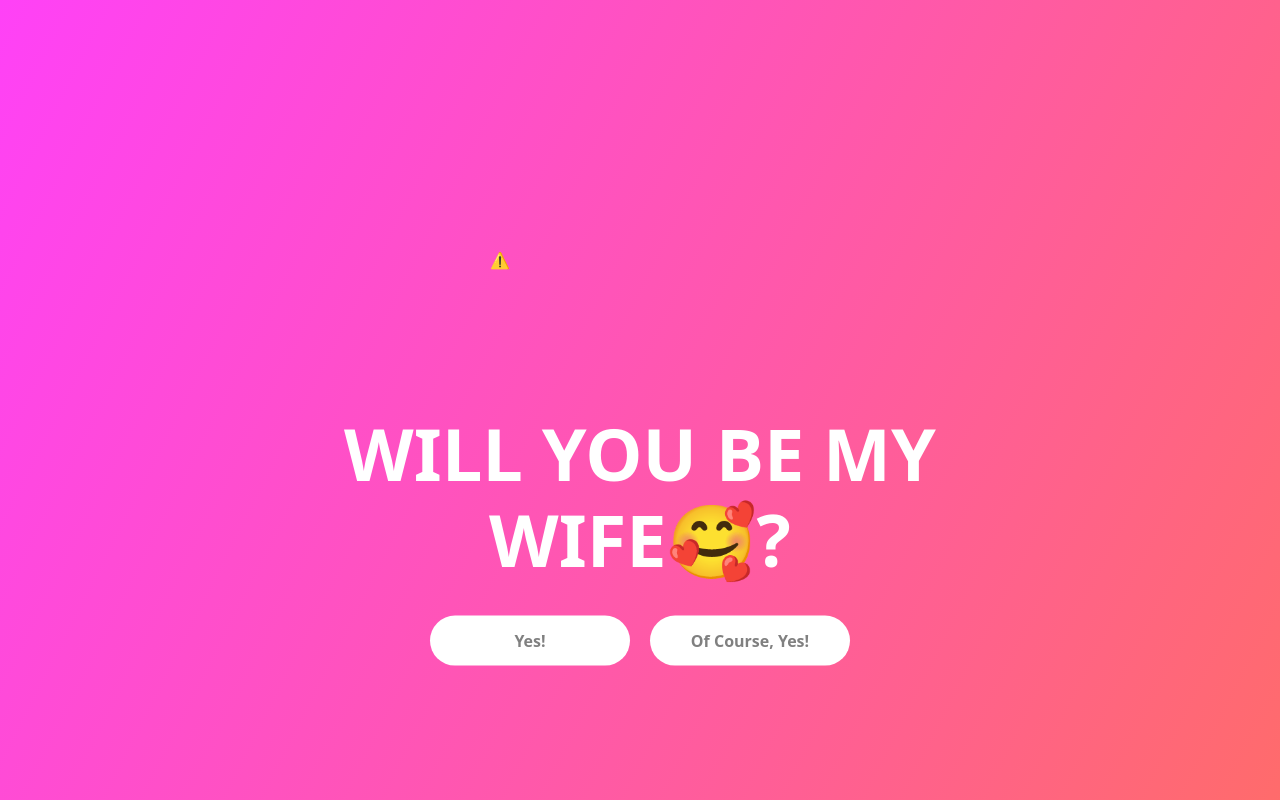
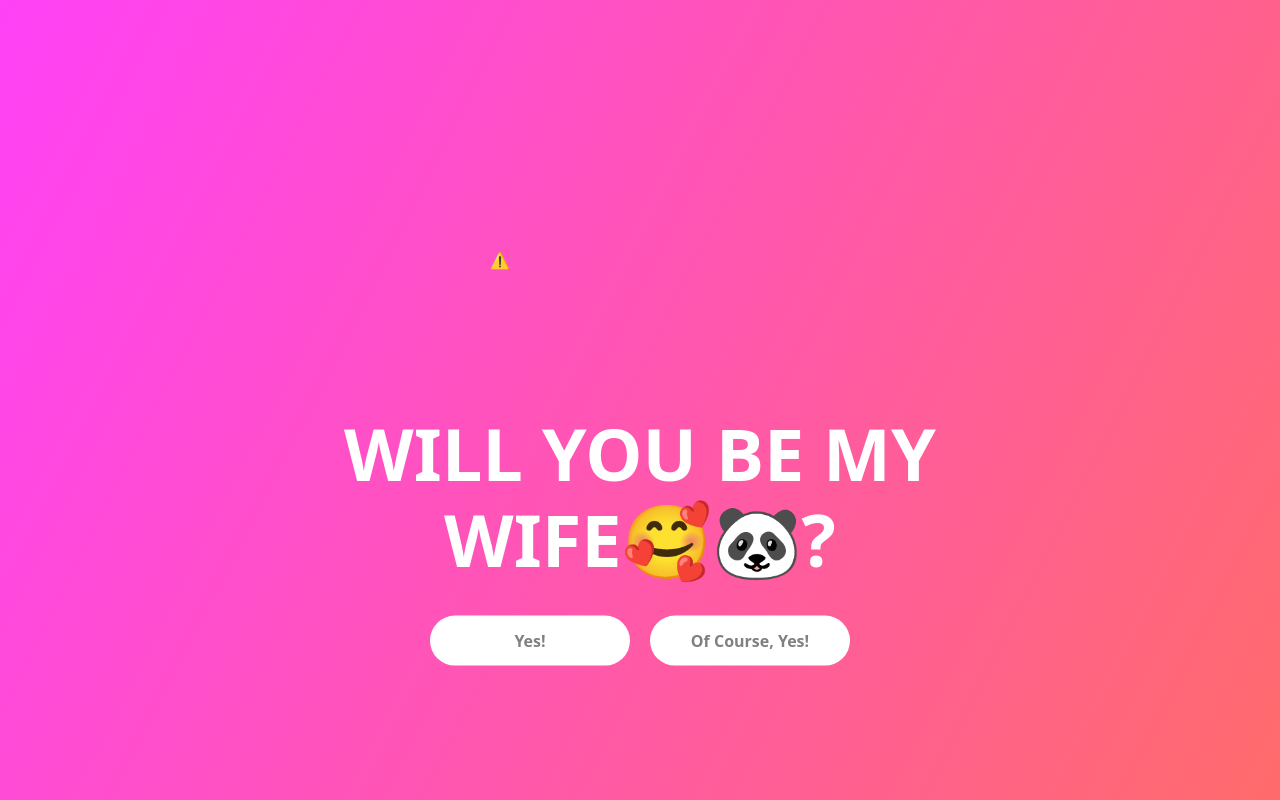
Before and after one commit to prashantsingh81/panda2, a plain HTML site: page index.html in a window 1280 px wide. Drawn offline with nearby package versions, Linux system fonts and the light colour scheme; no server answers.

Commit message:
Update index.html

```diff
--- a/index.html
+++ b/index.html
@@ -18,7 +18,7 @@
             <div class="d-flex justify-content-center">
                 <lottie-player src="https://assets10.lottiefiles.com/private_files/lf30_mywfoph1.json"  background="transparent"  speed="1"  style="width: 300px; height: 300px;"  loop  autoplay></lottie-player>
             </div>
-                <h1>Will you be my Wife🥰?</h1>
+                <h1>Will you be my Wife🥰🐼?</h1>
             <div class="d-flex justify-content-center">
                 <button onclick="propose()" class="btn btn-primary">Yes!</button> <br>
                 <button onclick="propose()" class="btn btn-primary">Of Course, Yes!</button>
```
